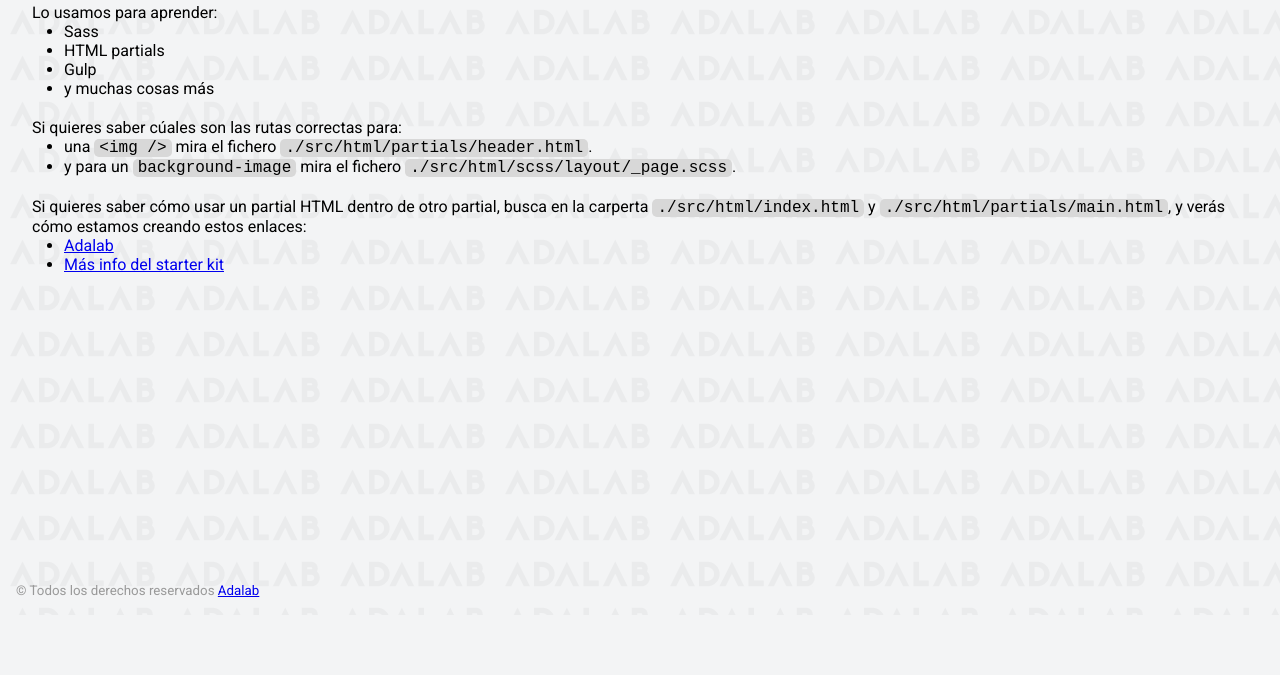
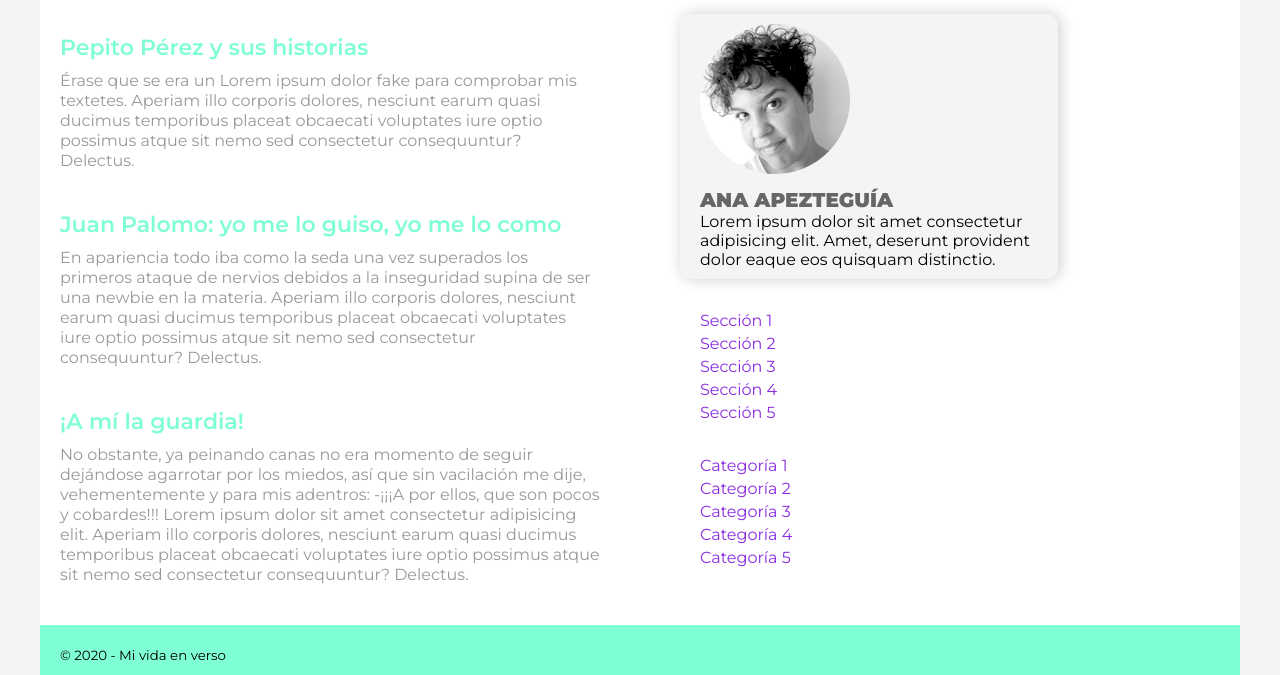
Before and after one commit to anaapezteguia/Repaso-HTML-CSS-Sass, a website: page docs/index.html in a window 1280 px wide. Shown: the part 185-860 px from the top of the page. Before the commit the page ends 800 px from the top, so only its background shows below. Drawn offline with Linux system fonts and the light colour scheme.

Commit message:
update npx browserslist

```diff
--- a/docs/index.html
+++ b/docs/index.html
@@ -1,68 +1,74 @@
 <!DOCTYPE html>
-<html lang="es">
+<html lang="en">
 <head>
-    <meta charset="UTF-8" />
-    <meta name="viewport" content="width=device-width, initial-scale=1" />
-    <title>Adalab Web Starter Kit</title>
-    <link href="https://fonts.googleapis.com/css?family=Roboto&display=swap" rel="stylesheet" />
-    <link rel="stylesheet" href="./assets/css/main.css" />
-    <link rel="icon" href="./assets/images/favicon.png" />
+    <meta charset="UTF-8">
+    <meta name="viewport" content="width=device-width, initial-scale=1.0">
+    <link rel="preconnect" href="https://fonts.gstatic.com">
+<link href="https://fonts.googleapis.com/css2?family=Montserrat:ital,wght@0,200;0,400;0,600;0,900;1,200;1,400;1,600;1,900&display=swap" rel="stylesheet">
+    <link rel="stylesheet" href="./assets/css/main.css">
+    <link rel="icon" href="./assets/images/miFavicon.png" />
+    <title>Ejercicio repaso final</title>
 </head>
-
 <body>
-    <div class="page">
-      <header class="page__header">
-        <img src="./assets/images/logo-adalab.png" alt="Adalab">
-        <h1>Bienvenidos a Adalab</h1>
+    <div class="wrapper">
+        <header class="header">
+          <div class="header__pageContainer">
+            <img src="./assets/images/miLogoFake.png" alt="logo blog" class="header__pageContainer--logo">
+            <h1 class="header__pageContainer--claim">Mi vida en verso</h1>
+          </div>
         </header>
 
-      <main class="page__main">
-        <h2>Este es el starter kit de Adalab</h2>
-        <p>Lo usamos para aprender:</p>
-        <ul class="main__list">
-          <li>Sass</li>
-          <li>HTML partials</li>
-          <li>Gulp</li>
-          <li>y muchas cosas más</li>
+        <main class="main">
+          <div class="main__pageContainer">
+          <section class="post">
+              <div class="post__item">
+                  <h2 class="post__item--title">Pepito Pérez y sus historias</h2>
+                  <p class=" post__item--text">Érase que se era un Lorem ipsum dolor fake para comprobar mis textetes. Aperiam illo corporis dolores, nesciunt earum quasi ducimus temporibus placeat obcaecati voluptates iure optio possimus atque sit nemo sed consectetur consequuntur? Delectus.</p>
+              </div>
+              <div class="post__item">
+                  <h2 class="post__item--title">Juan Palomo: yo me lo guiso, yo me lo como</h2>
+                  <p class=" post__item--text">En apariencia todo iba como la seda una vez superados los primeros ataque de nervios debidos a la inseguridad supina de ser una newbie en la materia. Aperiam illo corporis dolores, nesciunt earum quasi ducimus temporibus placeat obcaecati voluptates iure optio possimus atque sit nemo sed consectetur consequuntur? Delectus.</p>
+              </div>
+              <div class="post__item">
+                  <h2 class="post__item--title">¡A mí la guardia!</h2>
+                  <p class=" post__item--text">No obstante, ya peinando canas no era momento de seguir dejándose agarrotar por los miedos, así que sin vacilación me dije, vehementemente y para mis adentros: -¡¡¡A por ellos, que son pocos y cobardes!!! Lorem ipsum dolor sit amet consectetur adipisicing elit. Aperiam illo corporis dolores, nesciunt earum quasi ducimus temporibus placeat obcaecati voluptates iure optio possimus atque sit nemo sed consectetur consequuntur? Delectus.</p>
+              </div>
+          </section>
+          <section class="secondary-content">
+              <aside class="author">
+                  <img src="./assets/images/itsMe.png" alt="author picture" class="author__img">
+                  <h2 class="author__title">Ana apezteguía</h2>
+                  <p class="author__text">Lorem ipsum dolor sit amet consectetur adipisicing elit. Amet, deserunt provident dolor eaque eos quisquam distinctio.</p>
+              </aside>
+              <aside class="menu">
+              <nav class="menu__sections">
+                  <ul>
+                      <li><a href="#" class="menu__link">Sección 1</a></li>
+                      <li><a href="#" class="menu__link">Sección 2</a></li>
+                      <li><a href="#" class="menu__link">Sección 3</a></li>
+                      <li><a href="#" class="menu__link">Sección 4</a></li>
+                      <li><a href="#" class="menu__link">Sección 5</a></li>
                   </ul>
-        <p>Si quieres saber cúales son las rutas correctas para:</p>
-        <ul class="main__list">
-          <li>
-            una <code class="code">&lt;img /&gt;</code> mira el fichero
-            <code class="code">./src/html/partials/header.html</code>.
-          </li>
-          <li>
-            y para un <code class="code">background-image</code> mira el fichero
-            <code class="code">./src/html/scss/layout/_page.scss</code>.
-          </li>
+             </nav>
+             <nav class="menu__categories">
+                  <ul>
+                      <li><a href="#" class="menu__link">Categoría 1</a></li>
+                      <li><a href="#" class="menu__link">Categoría 2</a></li>
+                      <li><a href="#" class="menu__link">Categoría 3</a></li>
+                      <li><a href="#" class="menu__link">Categoría 4</a></li>
+                      <li><a href="#" class="menu__link">Categoría 5</a></li>
+
                   </ul>
-        <p>
-          Si quieres saber cómo usar un partial HTML dentro de otro partial, busca en la carperta
-          <code class="code">./src/html/index.html</code> y
-          <code class="code">./src/html/partials/main.html</code>, y verás cómo estamos creando estos
-          enlaces:
-        </p>
-        <ul class="main__list">
-          <li>
-            <a class="link__adalab" href="https://adalab.es">Adalab</a>
-
-          </li>
-          <li>
-            <a class="" href="./more-info.html">Más info del starter kit</a>
-
-          </li>
-        </ul>
+              </nav>
+            </aside>
+          </section>
+        </div>
         </main>
-
-      <footer class="page__footer">
-        <small>
-          &copy; Todos los derechos reservados
-          <a class="link__adalab" href="https://adalab.es">Adalab</a>
-
-        </small>
+        <footer class="footer">
+          <div class="footer__pageContainer">
+            <small>© 2020 - Mi vida en verso</small>
+          </div>
         </footer>
-
     </div>
-    <script src="./assets/js/main.js"></script>
 </body>
 </html>
```
Also changed, not shown: docs/assets/css/main.css (+1 -1 lines), docs/more-info.html (deleted, +0 -37 lines), docs/assets/images/bg-adalab.png (deleted), docs/assets/images/favicon.png (deleted), docs/assets/images/itsMe.png (added), docs/assets/images/logo-adalab.png (deleted), docs/assets/images/miFavicon.png (added), docs/assets/images/miLogoFake.png (added), 1 other file. Lines whose indentation alone changed are shown as unchanged.
